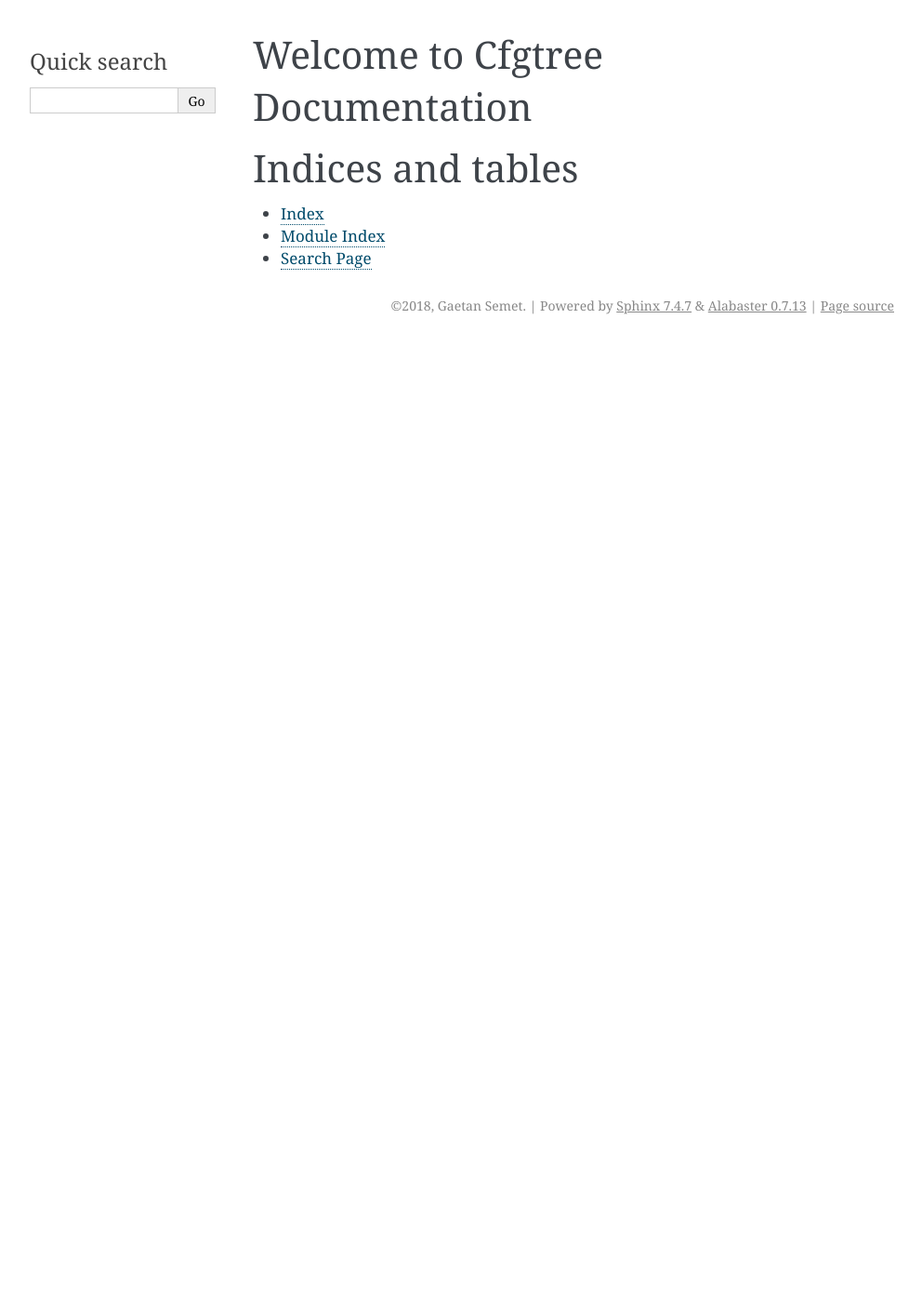
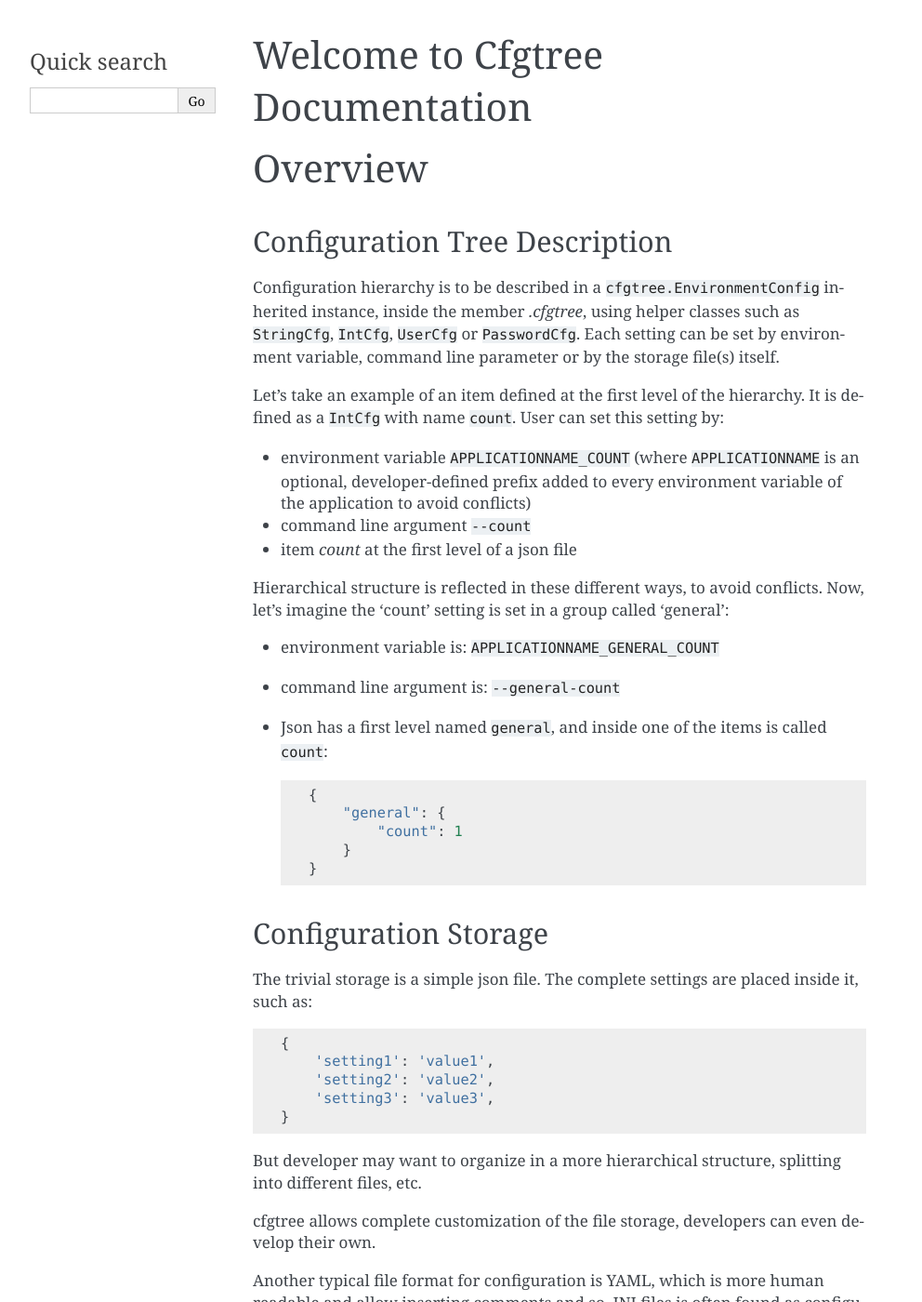
Before and after one commit to Stibbons/cfgtree, a Sphinx documentation site: the page built from docs/index.rst, in a window 1280 px wide and 1400 px high. Shown: the whole window at 93% size, without its empty margins (148-1140 px from the left). Built offline with Sphinx 7.4.7, drawn with Linux system fonts in a browser that asks for light colours; some of the changed text lies outside the part shown.

Commit message:
update documentation

```diff
--- a/docs/index.rst
+++ b/docs/index.rst
@@ -10,6 +10,75 @@ Welcome to Cfgtree Documentation
    :maxdepth: 2
    :caption: Contents:
 
+Overview
+========
+
+Configuration Tree Description
+------------------------------
+
+Configuration hierarchy is to be described in a ``cfgtree.EnvironmentConfig`` inherited instance,
+inside the member `.cfgtree`, using helper classes such as ``StringCfg``, ``IntCfg``, ``UserCfg`` or
+``PasswordCfg``. Each setting can be set by environment variable, command line parameter or by
+the storage file(s) itself.
+
+Let's take an example of an item defined at the first level of the hierarchy. It is defined as a
+``IntCfg`` with name ``count``. User can set this setting by:
+
+- environment variable ``APPLICATIONNAME_COUNT`` (where ``APPLICATIONNAME`` is an optional,
+  developer-defined prefix added to every environment variable of the application to avoid
+  conflicts)
+- command line argument ``--count``
+- item `count` at the first level of a json file
+
+Hierarchical structure is reflected in these different ways, to avoid conflicts. Now, let's imagine
+the 'count' setting is set in a group called 'general':
+
+- environment variable is: ``APPLICATIONNAME_GENERAL_COUNT``
+- command line argument is: ``--general-count``
+- Json has a first level named ``general``, and inside one of the items is called ``count``::
+
+    {
+        "general": {
+            "count": 1
+        }
+    }
+
+Configuration Storage
+---------------------
+
+The trivial storage is a simple json file. The complete settings are placed inside it, such as::
+
+    {
+        'setting1': 'value1',
+        'setting2': 'value2',
+        'setting3': 'value3',
+    }
+
+But developer may want to organize in a more hierarchical structure, splitting into different files,
+etc.
+
+cfgtree allows complete customization of the file storage, developers can even develop their own.
+
+Another typical file format for configuration is YAML, which is more human readable and allow
+inserting comments and so. INI files is often found as configuration format, or TOML.
+
+But, ultimately, all file formats actually store settings in hierarchical configuration.
+
+Current Support:
+
+- single Json file
+
+Future support:
+
+- Yaml file (with inplace save keeping comments and overall organization)
+- Set of Yaml files
+- Configuration server
+
+Access to settings
+------------------
+
+In your application, an xpath-like syntax allows you to reach any item of the configuration:
+``<key1>.<key2>.<key3>.<item>``. See the documentation for full explanation.
 
 Indices and tables
 ==================
```
Also changed, not shown: README.rst (+63 -39 lines).
